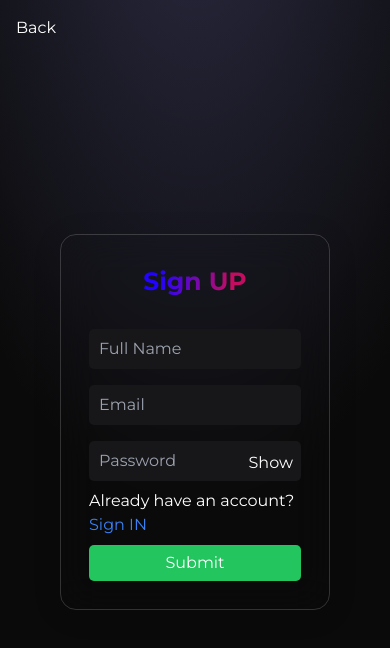
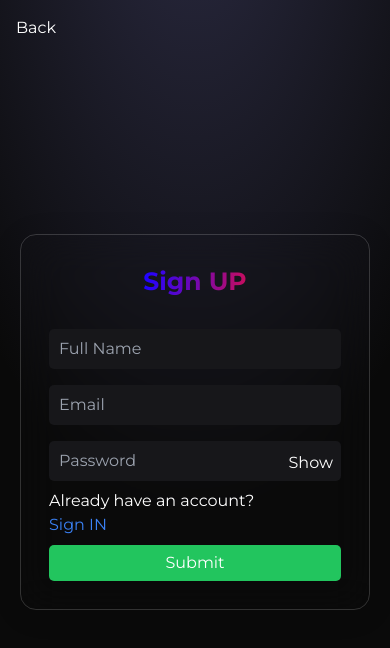
Before and after one commit to 1zzat1lla-Fayzullayev/animedub, a React (Vite) app: page /signup in a window 390 px wide. Shown: the top 648 px of the page. Built offline with nearby package versions, Linux system fonts and the light colour scheme.

Commit message:
change class

```diff
--- a/src/pages/SignIn.jsx
+++ b/src/pages/SignIn.jsx
@@ -51,7 +51,7 @@ function SignIn() {
 					>
 						Back
 					</h2>
-					<div className='form_admin p-7 flex flex-col gap-2'>
+					<div className='form_admin p-7 flex flex-col gap-2 w-full mx-[20px] md:mx-0 md:w-[400px]'>
 						<h1 className='text-center slider_h1 text-[25px] font-bold'>
 							Sign In
 						</h1>
@@ -73,7 +73,7 @@ function SignIn() {
 								onChange={handleChange}
 							/>
 						</div>
-						<Link to='/signup' className='flex flex-col text-white'>
+						<Link to='/signup' className='flex flex-col md:flex-row justify-between text-white'>
 							Don't have an account?{' '}
 							<span className='text-blue-500 hover:underline'>Sign UP</span>
 						</Link>
--- a/src/pages/SignUp.jsx
+++ b/src/pages/SignUp.jsx
@@ -61,11 +61,11 @@ function SignUp() {
 					>
 						Back
 					</h2>
-					<div className='form_admin p-7 flex flex-col gap-2'>
+					<div className='form_admin p-7 flex flex-col gap-2 w-full mx-[20px] md:mx-0 md:w-[400px]'>
 						<h1 className='text-center slider_h1 text-[25px] font-bold'>
 							Sign UP
 						</h1>
-						<div className='flex flex-col items-center gap-4 mt-[20px]'>
+						<div className='flex flex-col gap-4 mt-[20px]'>
 							<input
 								type='text'
 								name='fullName'
@@ -99,7 +99,10 @@ function SignUp() {
 								</button>
 							</div>
 						</div>
-						<Link to='/signin' className='flex flex-col text-white'>
+						<Link
+							to='/signin'
+							className='flex flex-col md:flex-row justify-between text-white'
+						>
 							Already have an account?{' '}
 							<span className='text-blue-500 hover:underline'>Sign IN</span>
 						</Link>
```
